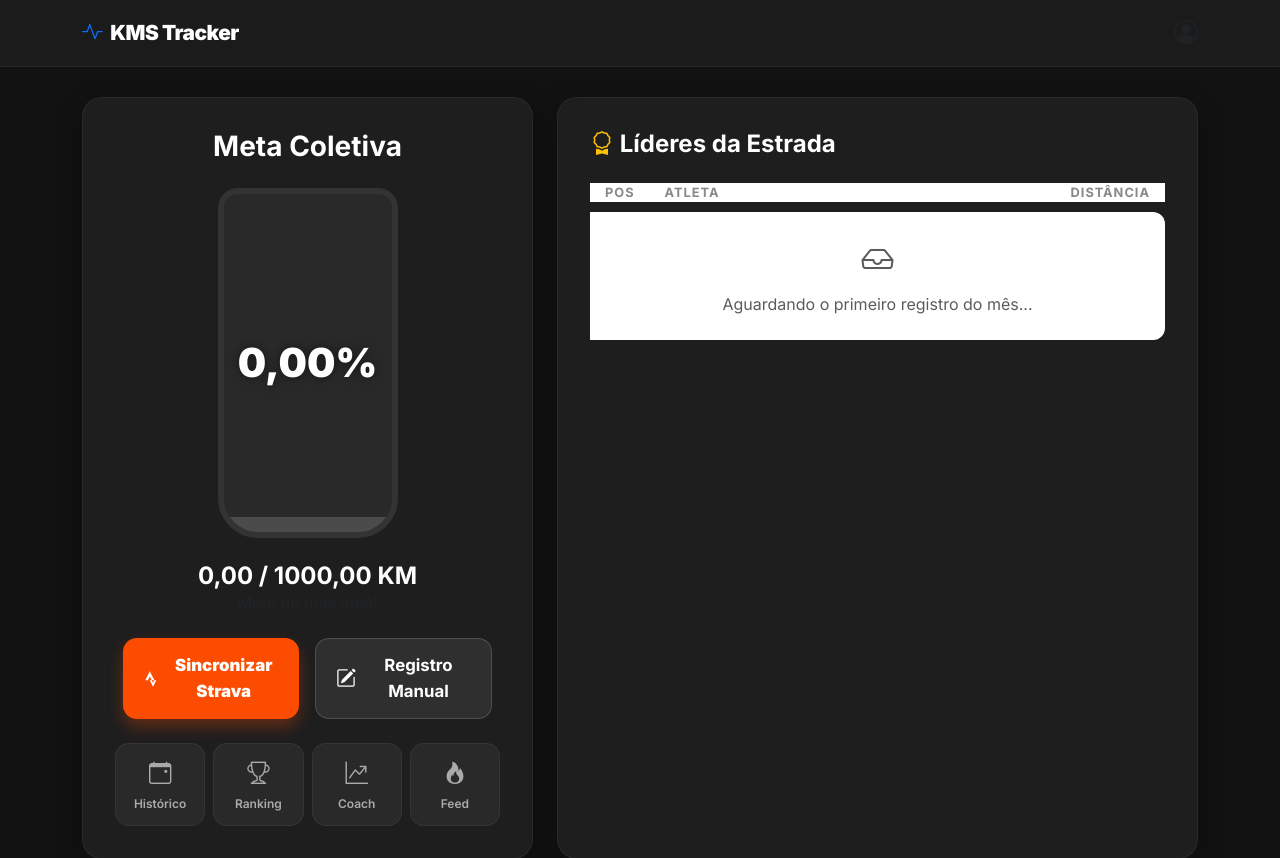
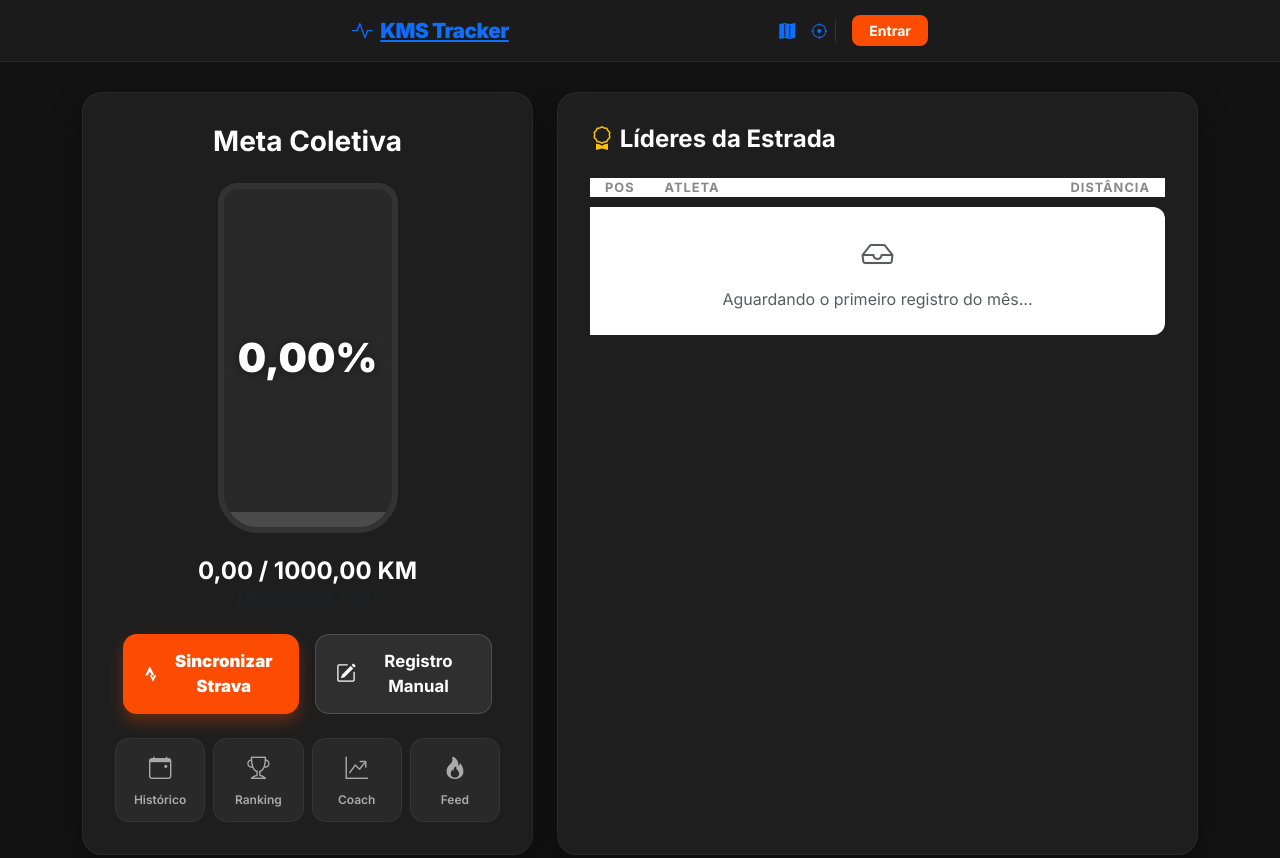
Before and after one commit to JullioDutra/projeto_kms, a Django app: page / in a window 1280 px wide. Shown: the top 858 px of the page. Run offline with Django 5.2, Linux system fonts and the light colour scheme; data that the repository does not hold is empty; grey boxes are pictures that could not be loaded.

Commit message:
Update dashboard.html

```diff
--- a/core/templates/core/dashboard.html
+++ b/core/templates/core/dashboard.html
@@ -188,15 +188,40 @@
 <body>
 
 <header class="app-header">
-    <div class="container d-flex justify-content-between align-items-center">
-        <h1 class="app-logo text-white">
-            <i class="bi bi-activity text-primary"></i> KMS Tracker
-        </h1>
-        <div class="text-muted">
-            <i class="bi bi-person-circle fs-4"></i>
+        <div class="container d-flex justify-content-between align-items-center" style="max-width: 600px;">
+
+            <a href="{% url 'dashboard' %}" class="app-logo">
+                <i class="bi bi-activity text-primary"></i> KMS Tracker
+            </a>
+
+            <div class="d-flex align-items-center gap-3">
+
+                <div class="d-flex align-items-center gap-3 pe-2" style="border-right: 1px solid rgba(255,255,255,0.1);">
+                    <a href="{% url 'listar_rotas' %}" class="nav-icon rotas text-decoration-none" title="Explorar Rotas">
+                        <i class="bi bi-map-fill"></i>
+                    </a>
+                    <a href="{% url 'arena_desafios' %}" class="nav-icon arena text-decoration-none" title="Arena de Desafios">
+                        <i class="bi bi-crosshair"></i>
+                    </a>
+                </div>
+
+                <div class="text-muted d-flex align-items-center">
+                    {% if request.user.is_authenticated %}
+                        {% if request.session.foto_strava %}
+                            <img src="{{ request.session.foto_strava }}" alt="Perfil" class="rounded-circle" style="width: 35px; height: 35px; border: 2px solid #fc4c02; object-fit: cover;">
+                        {% else %}
+                            <i class="bi bi-person-circle fs-3 text-white"></i>
+                        {% endif %}
+                    {% else %}
+                        <a href="{% url 'strava_login' %}" class="btn btn-sm fw-bold px-3" style="background-color: #fc4c02; color: white; border-radius: 8px;">
+                            Entrar
+                        </a>
+                    {% endif %}
+                </div>
+
+            </div>
         </div>
-    </div>
-</header>
+    </header>
 
     {% if request.user.is_authenticated %}
     <div class="d-flex align-items-center gap-3 mb-4 p-3 rounded-4" style="background: rgba(255,255,255,0.03); border: 1px solid rgba(255,255,255,0.05); box-shadow: 0 4px 15px rgba(0,0,0,0.2);">
```
